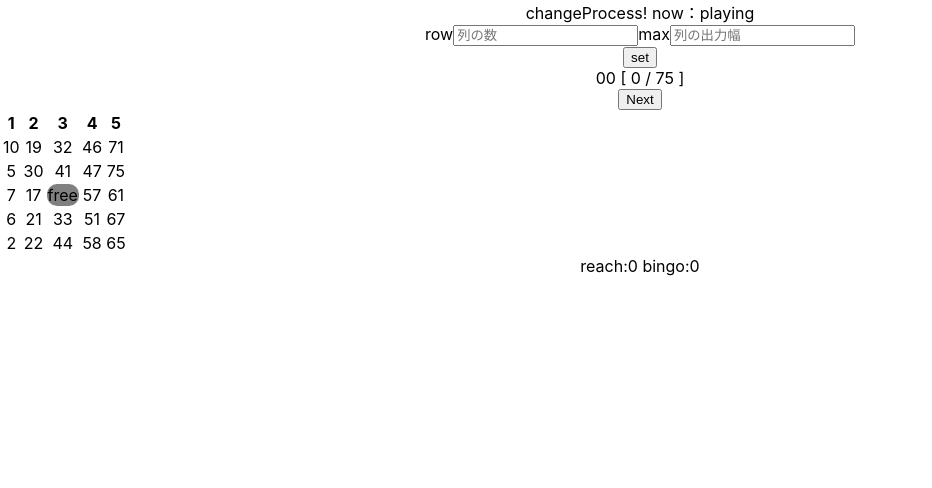
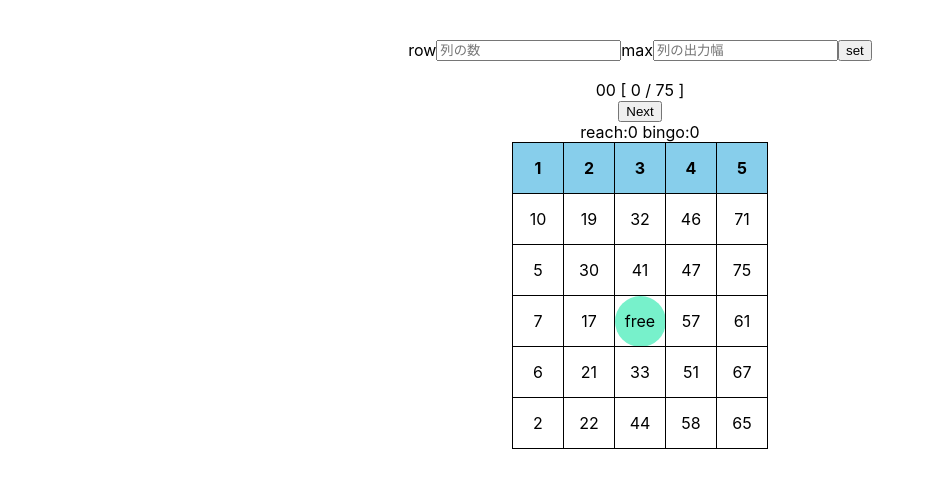
Before and after one commit to m-areki-takahashi/bingo-react, a React (Create React App) app: page / in a window 1280 px wide. Shown: the top 488 px of the page, without its empty margins (0-932 px from the left). Built offline with nearby package versions, Linux system fonts and the light colour scheme.

Commit message:
最低限修正漏れ

```diff
--- a/src/App.tsx
+++ b/src/App.tsx
@@ -1,6 +1,6 @@
 import React from 'react';
 import './App.css';
-import { BingoSheet } from './components/BingoSheet';
+import { BingoSheet } from './components/Bingo';
 
 function App() {
   return (
--- a/src/components/BingoSheet.tsx
+++ b/src/components/Bingo.tsx
@@ -3,7 +3,13 @@ import { Row } from './Row';
 import { Text } from './base/Text';
 import { Settings } from './Settings';
 import { OutBall } from './OutBall';
-import { generateGameConfig, generateGameStatesInit, isGameFinished, resetHitStateOnBingoSheet, updateGameStates } from './default';
+import {
+  generateGameConfig,
+  generateGameStatesInit,
+  isGameFinished,
+  resetHitStateOnBingoSheet,
+  updateGameStates
+} from '../funcs/bingo';
 import { convertNumberToString } from '../funcs/common';
 import './bingo.css'
 
@@ -72,16 +78,19 @@ export const BingoSheet: React.FC<{}> = () => {
 
     if (settingsVal.row > settingsVal.max) {
       console.log('max must be more than row');
+      alert('max must be more than row');
       return;
     }
 
     if (settingsVal.row < 3 || settingsVal.max < 3) {
       console.log('row & max more than 3');
+      alert('row & max more than 3');
       return;
     }
 
-    if (settingsVal.row > 50 || settingsVal.max > 50) {
-      console.log('should row & max less than 51');
+    if (settingsVal.row > 30 || settingsVal.max > 30) {
+      console.log('should row & max less than 31');
+      alert('should row & max less than 31');
       return;
     }
 
@@ -89,19 +98,15 @@ export const BingoSheet: React.FC<{}> = () => {
   }
 
   return (
-    <div>
-      <div onClick={()=> setGameConfig({
-        ...gameConfig,
-        process: gameConfig.process === 'init' ? 'playing' : 'init',
-      })}>
-        changeProcess! now：{gameConfig.process}
-      </div>
+    <div className='container'>
       {
         gameConfig.sheetNumbers && (
           <>
-            <Settings
-              onclick={handleUpdateGameConfig}
-            />
+            <div className="settings">
+              <Settings
+                onclick={handleUpdateGameConfig}
+              />
+            </div>
             <OutBall
               btnName='Next'
               outball={
@@ -109,6 +114,10 @@ export const BingoSheet: React.FC<{}> = () => {
                 [ ${gameStates.allOutputNumber.filter(({outputted}) => outputted).length} / ${gameStates.allOutputNumber.length} ]`
               }
               onclick={handleGameProgress}
+            />
+            <Text
+              id='reachBingo'
+              text={`reach:${gameStates.reach} bingo:${gameStates.bingo}`}
             />
             <div className="bingo-sheet">
               <table>
@@ -123,10 +132,6 @@ export const BingoSheet: React.FC<{}> = () => {
                 </tbody>
               </table>
             </div>
-            <Text
-              id='reachBingo'
-              text={`reach:${gameStates.reach} bingo:${gameStates.bingo}`}
-            />
           </>
         )
       }
--- a/src/components/Row.tsx
+++ b/src/components/Row.tsx
@@ -1,5 +1,5 @@
 import React from 'react';
-import { BingoSheetType } from './BingoSheet';
+import { BingoSheetType } from './Bingo';
 
 type TRow = {
   sheetNumbers: BingoSheetType[][],
--- a/src/components/bingo.css
+++ b/src/components/bingo.css
@@ -1,4 +1,39 @@
 .hit {
-    background: gray;
-    border-radius: 10px;
+    background: #77f1cb;
+    border-radius: 50%;
 }
+
+.container {
+  display: flex;
+  flex-direction: column;
+  align-items: center;
+  margin-top: 20px;
+  width: 100%;
+}
+
+.settings {
+  height: 60px;
+  width: 100%;
+  max-width: 800px;
+  display: flex;
+  justify-content: center;
+  align-items: center;
+}
+
+.bingo-sheet table {
+  border-collapse: collapse;
+  width: 100%;
+}
+
+.bingo-sheet th,
+.bingo-sheet td {
+  border: 1px solid black;
+  text-align: center;
+  width: 50px;
+  height: 50px;
+  padding: 0;
+}
+
+.bingo-sheet th {
+  background-color: skyblue;
+}
--- a/src/funcs/gameManage.ts
+++ b/src/funcs/gameManage.ts
@@ -1,4 +1,4 @@
-import { TGameConfig } from "../components/BingoSheet";
+import { TGameConfig } from "../components/Bingo";
 import { getTagName } from "./common";
 
 type HitSheet = string[][];
--- a/src/funcs/generateSheetNumbes.ts
+++ b/src/funcs/generateSheetNumbes.ts
@@ -1,4 +1,4 @@
-import { BingoSheetType } from '../components/BingoSheet';
+import { BingoSheetType } from '../components/Bingo';
 import { generateRandom } from './common';
 
 
```
Also changed, not shown: src/funcs/bingo.ts (renamed from src/components/default.ts, +4 -4 lines).
